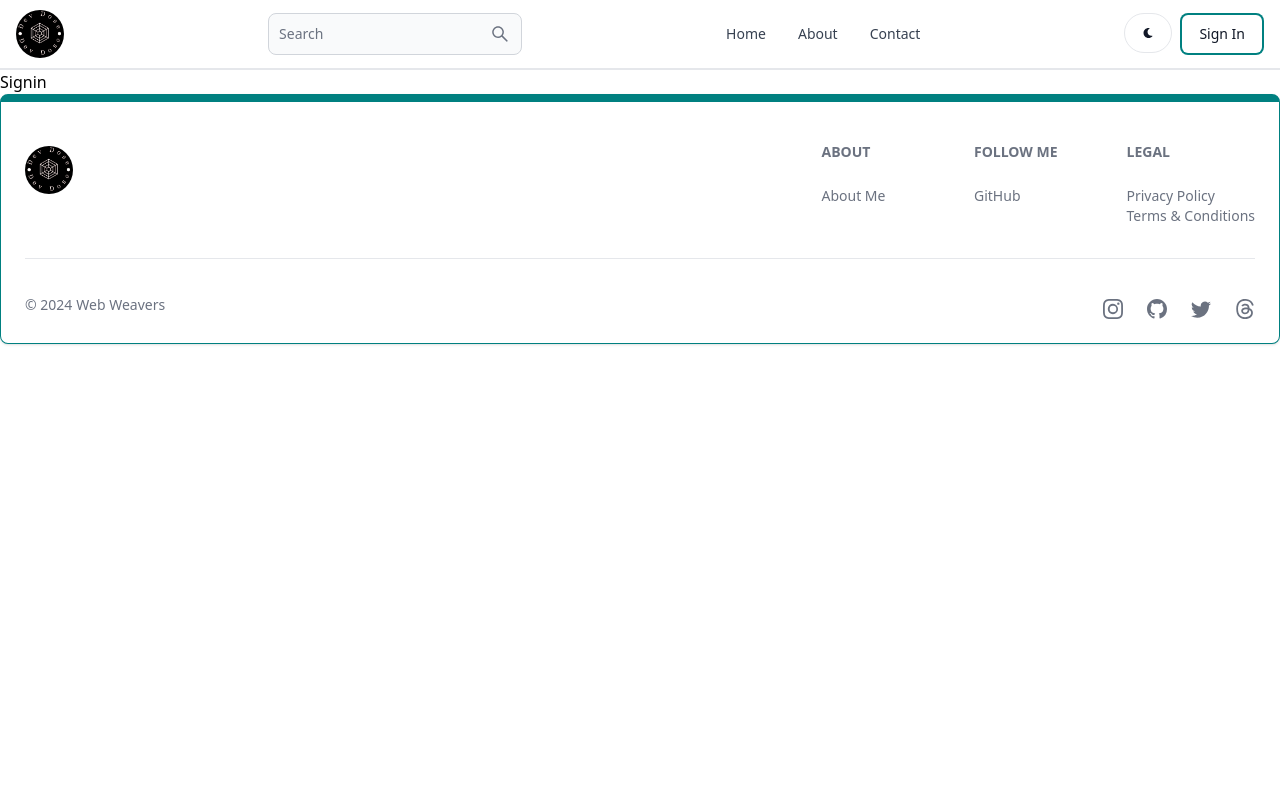
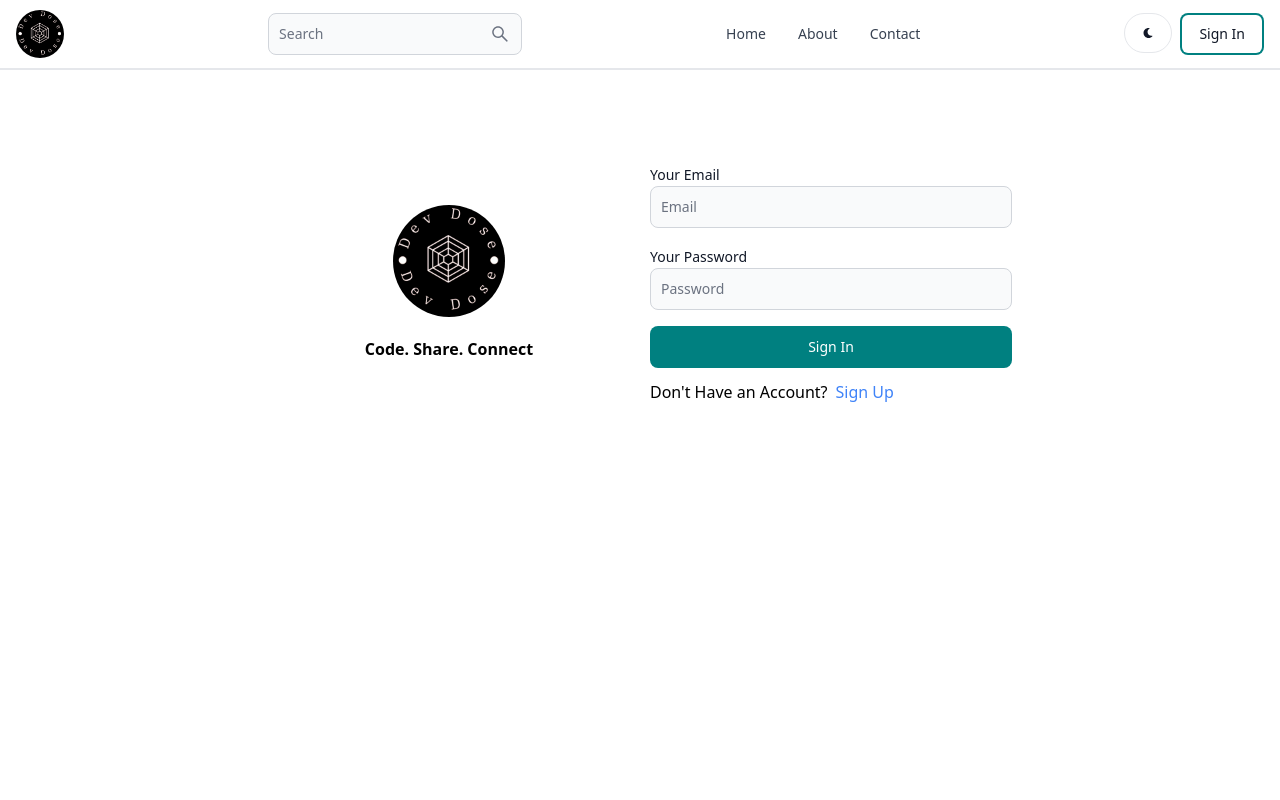
Before and after one commit to ScareCrow-23/blog.app, a React (Vite) app in the folder client/: page /sign-in in a window 1280 px wide. Shown: the top 800 px of the page. Built offline with nearby package versions, Linux system fonts and the light colour scheme.

Commit message:
Added Functionality to sign in page

```diff
--- a/client/src/pages/Signin.jsx
+++ b/client/src/pages/Signin.jsx
@@ -1,5 +1,103 @@
-import React from "react";
+import React, { useState } from "react";
+import logo from "../assets/logo.png";
+import { Link, useNavigate } from "react-router-dom";
+import { Alert, Button, Label, Spinner, TextInput } from "flowbite-react";
 
 export default function Signin() {
-  return <div>Signin</div>;
+  const [formData, setFormData] = useState({});
+  const [errorMessage, setErrorMessage] = useState(null);
+  const [loading, setloading] = useState(false);
+  const navigate = useNavigate();
+  const handleChange = (e) => {
+    setFormData({ ...formData, [e.target.id]: e.target.value.trim() });
+  };
+  const handleSubmit = async (e) => {
+    e.preventDefault();
+    if (!formData.email || !formData.password) {
+      return setErrorMessage("Please Fill Out All Fields");
+    }
+    try {
+      setloading(true);
+      setErrorMessage(null);
+      const res = await fetch("/api/auth/signin", {
+        method: "POST",
+        headers: { "Content-Type": "application/json" },
+        body: JSON.stringify(formData),
+      });
+      const data = await res.json();
+      if (data.success === false) {
+        return setErrorMessage(data.message);
+      }
+      setloading(false);
+      if (res.ok) {
+        navigate("/");
+      }
+    } catch (error) {
+      setErrorMessage(error.message);
+      setloading(false);
+    }
+  };
+  return (
+    <div className="min-h-screen mt-20">
+      <div className="flex p-3 max-w-3xl mx-auto flex-col md:flex-row md:items-center gap-5">
+        {/* Left Div */}
+        <div className="flex-1  flex justify-center items-center flex-col">
+          <Link to="/" className="  text-sm  font-bold dark:text-white">
+            <img
+              src={logo}
+              alt=""
+              className="h-28 bg-black rounded-full object-contain object-center overflow-hidden "
+            />
+            {/* <span className="bg-[#008080] text-white m-1 px-2 rounded">Dev</span>
+        Dose */}
+          </Link>
+          <p className="font-bold mt-5"> Code. Share. Connect</p>
+        </div>
+        {/* Right Div */}
+        <div className="flex-1">
+          <form className="flex flex-col gap-4" onSubmit={handleSubmit}>
+            <div className="">
+              <Label value="Your Email" />
+              <TextInput
+                type="email"
+                placeholder="Email"
+                id="email"
+                onChange={handleChange}
+              />
+            </div>
+            <div className="">
+              <Label value="Your Password" />
+              <TextInput
+                type="password"
+                placeholder="Password"
+                id="password"
+                onChange={handleChange}
+              />
+            </div>
+            <Button className="bg-[#008080]" type="submit" disabled={loading}>
+              {loading ? (
+                <>
+                  <Spinner size="sm" />
+                  <span className="pl-3">Loading...</span>
+                </>
+              ) : (
+                "Sign In"
+              )}
+            </Button>
+          </form>
+          <div className="flex gap-2 mt-3 text-smonChange={handleChange}">
+            <span>Don't Have an Account?</span>
+            <Link to="/sign-up" className="text-blue-500">
+              Sign Up
+            </Link>
+          </div>
+          {errorMessage && (
+            <Alert className="mt-5 " color="failure">
+              {errorMessage}
+            </Alert>
+          )}
+        </div>
+      </div>
+    </div>
+  );
 }
```
